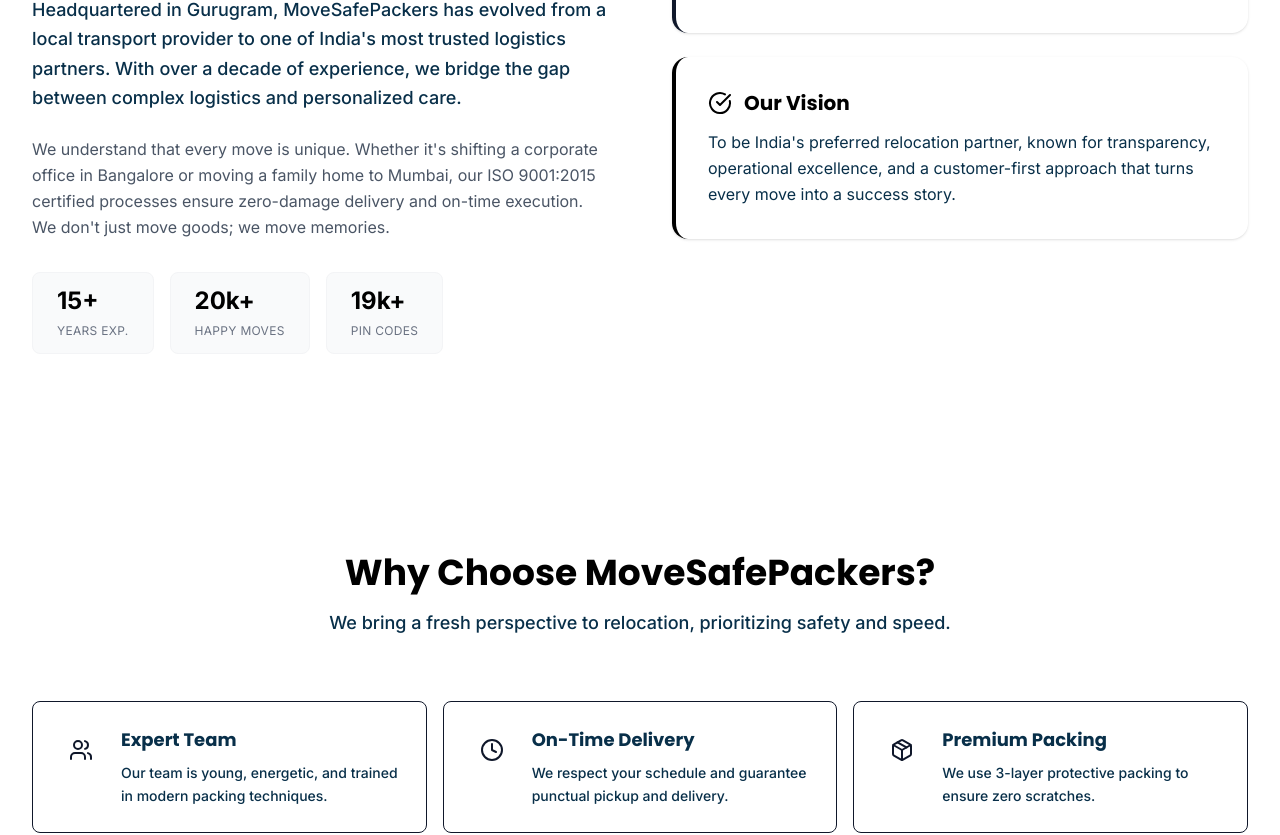
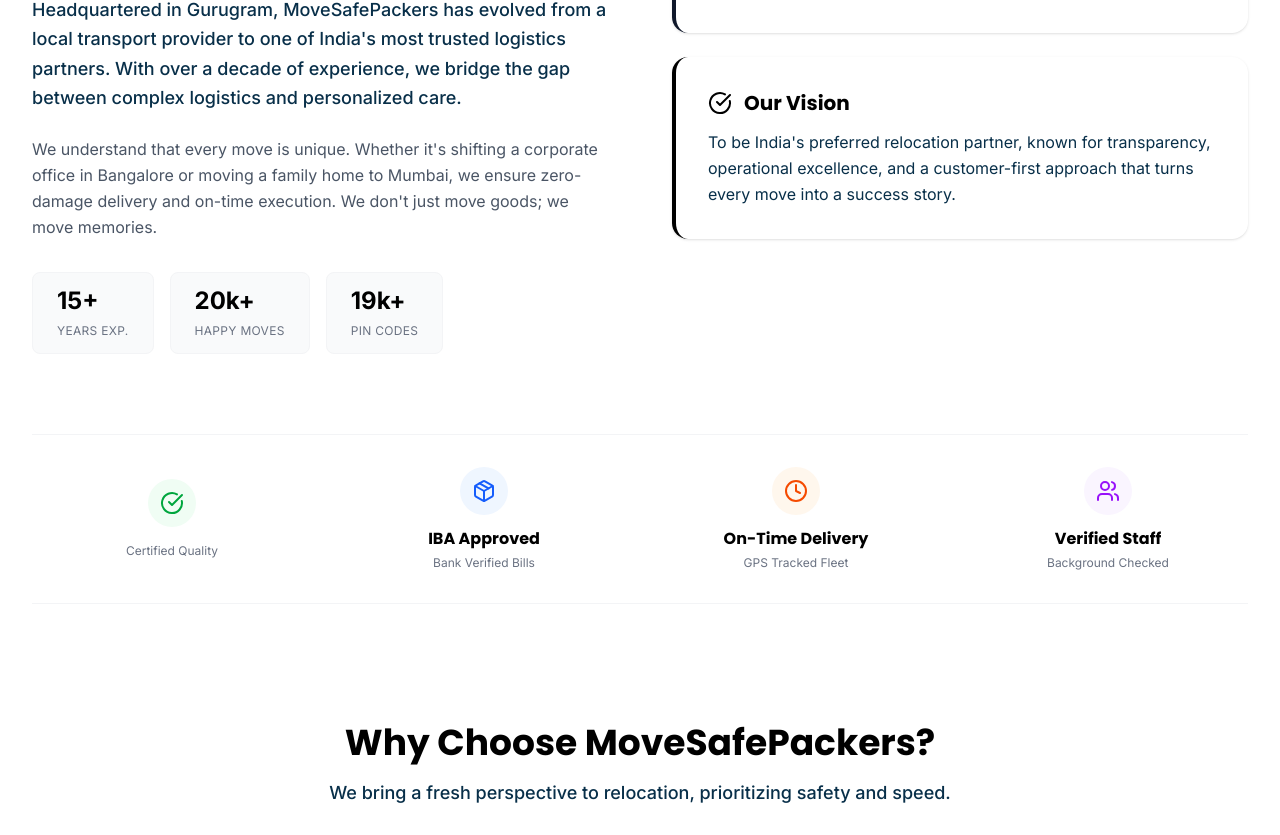
Before and after one commit to Supp140106/MoveSafe, a Next.js app: page /about in a window 1280 px wide. Shown: the part 405-1240 px from the top of the page. Built offline with nearby package versions, Linux system fonts and the light colour scheme.

Commit message:
All services read more fix

```diff
--- a/src/components/About.jsx
+++ b/src/components/About.jsx
@@ -19,7 +19,7 @@
                             Headquartered in Gurugram, MoveSafePackers has evolved from a local transport provider to one of India's most trusted logistics partners. With over a decade of experience, we bridge the gap between complex logistics and personalized care.
                         </p>
                         <p className="text-gray-600 text-base leading-relaxed mb-8">
-                            We understand that every move is unique. Whether it's shifting a corporate office in Bangalore or moving a family home to Mumbai, our ISO 9001:2015 certified processes ensure zero-damage delivery and on-time execution. We don't just move goods; we move memories.
+                            We understand that every move is unique. Whether it's shifting a corporate office in Bangalore or moving a family home to Mumbai, we ensure zero-damage delivery and on-time execution. We don't just move goods; we move memories.
                         </p>
 
                         <div className="flex flex-wrap gap-4">
@@ -61,7 +61,39 @@
                     </div>
                 </div>
 
-
+                {/* Industry Standards Strip */}
+                <div className="border-t border-b border-gray-100 py-8">
+                    <div className="grid grid-cols-2 md:grid-cols-4 gap-8 text-center">
+                        <div className="flex flex-col items-center justify-center">
+                            <div className="w-12 h-12 bg-green-50 rounded-full flex items-center justify-center mb-3">
+                                <CheckCircle className="w-6 h-6 text-green-600" />
+                            </div>
+                            <h4 className="text-black font-bold mb-1"></h4>
+                            <p className="text-xs text-gray-500">Certified Quality</p>
+                        </div>
+                        <div className="flex flex-col items-center justify-center">
+                            <div className="w-12 h-12 bg-blue-50 rounded-full flex items-center justify-center mb-3">
+                                <Package className="w-6 h-6 text-blue-600" />
+                            </div>
+                            <h4 className="text-black font-bold mb-1">IBA Approved</h4>
+                            <p className="text-xs text-gray-500">Bank Verified Bills</p>
+                        </div>
+                        <div className="flex flex-col items-center justify-center">
+                            <div className="w-12 h-12 bg-orange-50 rounded-full flex items-center justify-center mb-3">
+                                <Clock className="w-6 h-6 text-orange-600" />
+                            </div>
+                            <h4 className="text-black font-bold mb-1">On-Time Delivery</h4>
+                            <p className="text-xs text-gray-500">GPS Tracked Fleet</p>
+                        </div>
+                        <div className="flex flex-col items-center justify-center">
+                            <div className="w-12 h-12 bg-purple-50 rounded-full flex items-center justify-center mb-3">
+                                <Users className="w-6 h-6 text-purple-600" />
+                            </div>
+                            <h4 className="text-black font-bold mb-1">Verified Staff</h4>
+                            <p className="text-xs text-gray-500">Background Checked</p>
+                        </div>
+                    </div>
+                </div>
             </div>
         </section>
     );
--- a/src/components/Footer.jsx
+++ b/src/components/Footer.jsx
@@ -113,7 +113,7 @@
                             </li>
                             <li className="flex items-center">
                                 <Phone className="w-5 h-5 text-primary-600 mr-3 flex-shrink-0" />
-                                <span>+91 124 471 8888</span>
+                                <span>+91 98127 18379</span>
                             </li>
                             <li className="flex items-center">
                                 <Mail className="w-5 h-5 text-primary-600 mr-3 flex-shrink-0" />
@@ -125,7 +125,7 @@
 
                 <div className="border-t border-gray-200 pt-8 flex flex-col md:flex-row justify-between items-center">
                     <p className="text-gray-500 text-sm mb-4 md:mb-0">
-                        &copy; {new Date().getFullYear()} MoveSafe Packers Ltd. All rights reserved. ISO 9001: 2015 Certified.
+                        &copy; {new Date().getFullYear()} MoveSafe Packers Ltd. All rights reserved.
                     </p>
                 </div>
             </div>
```
